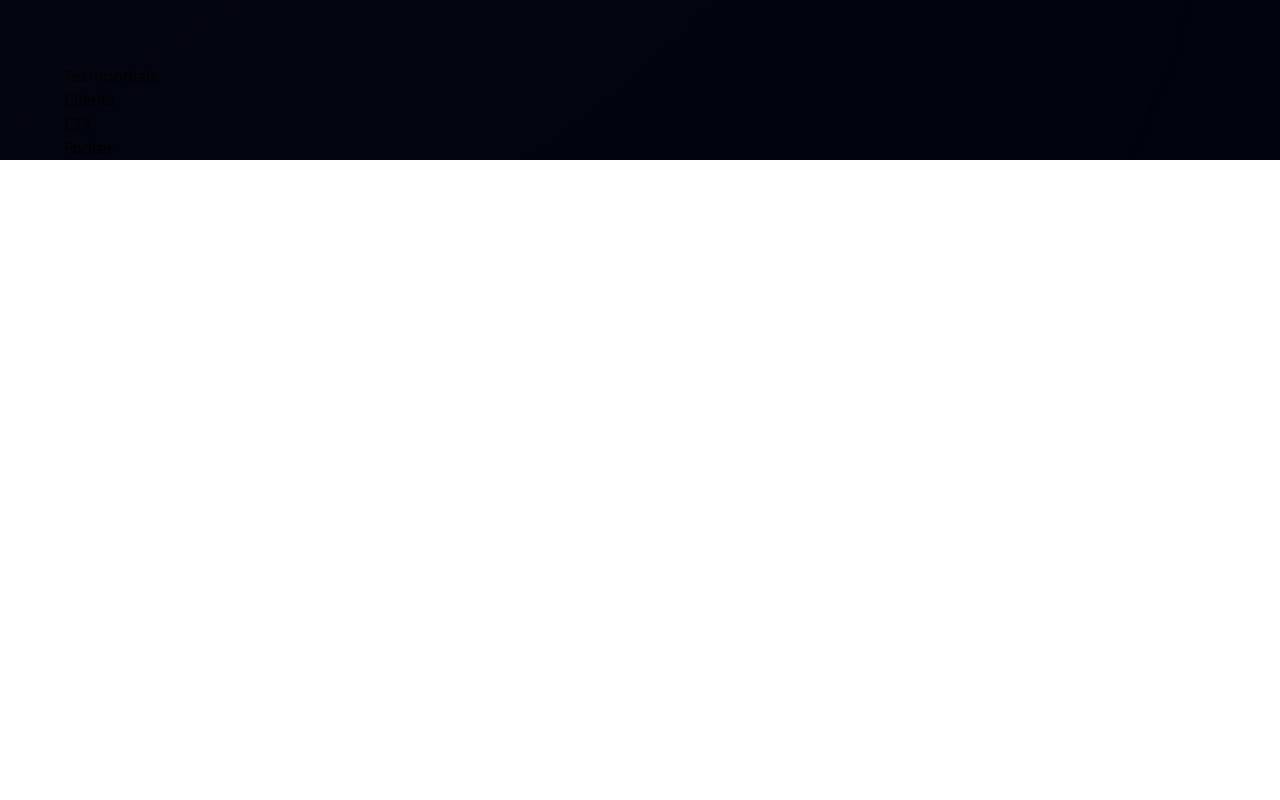
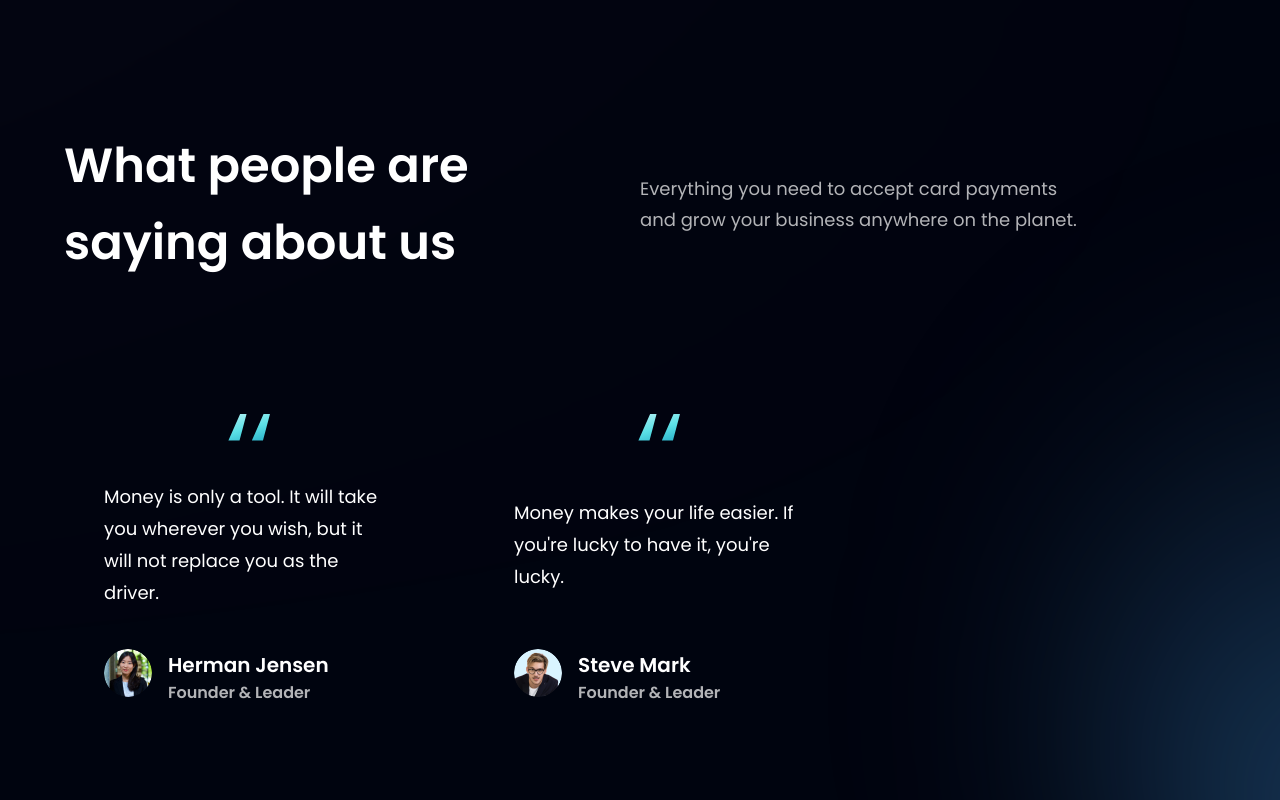
Before and after one commit to yusufseward/hoobank, a React (Vite) app: page / in a window 1280 px wide. Shown: the part 2740-3540 px from the top of the page. Before the commit the page ends 2900 px from the top, so only its background shows below. Built offline with nearby package versions, Linux system fonts and the light colour scheme.

Commit message:
finished testimonials

```diff
--- a/src/components/FeedbackCard.jsx
+++ b/src/components/FeedbackCard.jsx
@@ -1,9 +1,18 @@
-import React from 'react'
+import { quotes } from '../assets';
 
-const FeedbackCard = () => {
-  return (
-    <div>FeedbackCard</div>
-  )
-}
+const FeedbackCard = ({content, name, title, img}) => (
+    <div className="flex justify-between flex-col px-10 py-12 rounded-[20px] max-w-[370px] md:mr-10 sm:mr-5 mr-0 my-5 feedback-card">
+     <img src={quotes} alt="double_quotes" className="w-[42-px] h-[27px] object-contain"/>
+     <p className="font-poppins font-normal text-[18px] leading-[32px] text-white my-10">{content}
+     </p>
+     <div className="flex flex-row">
+       <img src={img} alt={name} className="w-[48px] h-[48px] rounded-full"/>
+       <div className="flex flex-col ml-4">
+         <h4 className="font-poppins font-semibold text-[20px] leading-[32px] text-white">{name}</h4>
+         <p className="font-poppins font-semibold text-[16px] leading-[24px] text-dimWhite">{title}</p>
+       </div>
+     </div>
+    </div>
+)
 
-export default FeedbackCard
+export default FeedbackCard;
--- a/src/components/Testimonials.jsx
+++ b/src/components/Testimonials.jsx
@@ -1,9 +1,23 @@
-import React from 'react'
+import { feedback } from "../constants";
+import styles from "../style";
+import FeedbackCard from "./FeedbackCard";
 
-const Testimonials = () => {
-  return (
-    <div>Testimonials</div>
+const Testimonials = () =>  (
+    <section id="clients" className={`${styles.paddingY} ${styles.flexCenter} flex-col relative`}>
+     <div className="absolute z-[0] w-[60%] h-[60%] -right-[50%] rounded-full blue__gradient"/>
+     <div className="w-full flex justify-between items-center md:flex-row flex-col sm:mb-16 mb-6 relative z-[1]">
+      <h1 className={styles.heading2}>What people are <br className="sm:block hidden"/>saying about us</h1>
+      <div className="w-full md:mt-0 mt-6">
+       <p className={`${styles.paragraph} text-left max-w-[450px]`}>Everything you need to accept card payments and grow your business anywhere on the planet.</p>
+     </div>
+     </div>
+     <div className="flex flex-wrap sm:justify-start justify-center w-full feedback-container relative z-[1]">
+      {feedback.map((card) => (
+        <FeedbackCard key={card.id} {...card}/>
+      ))}
+     </div>
+    </section>
   )
-}
 
-export default Testimonials
+
+export default Testimonials;
```
